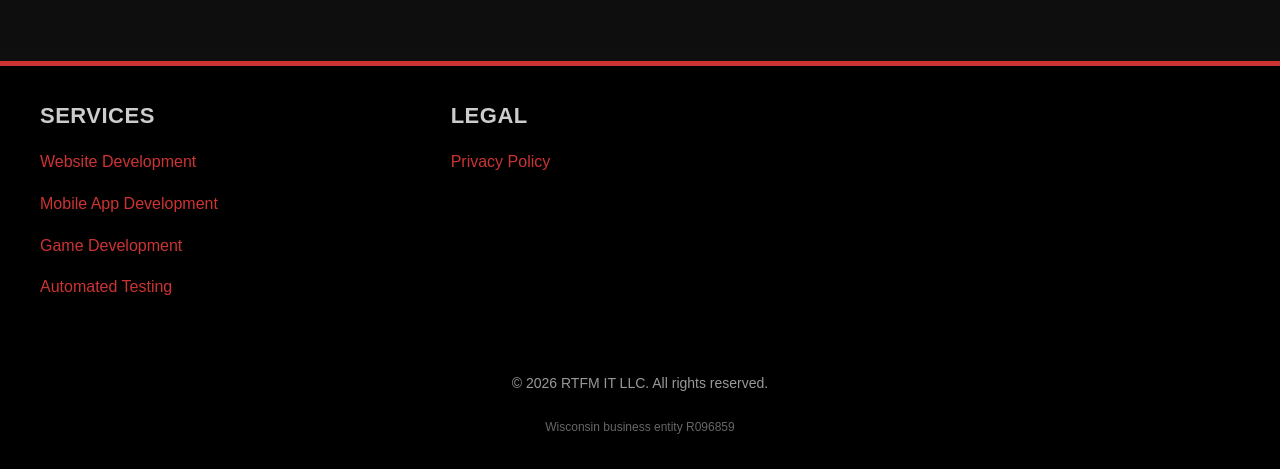
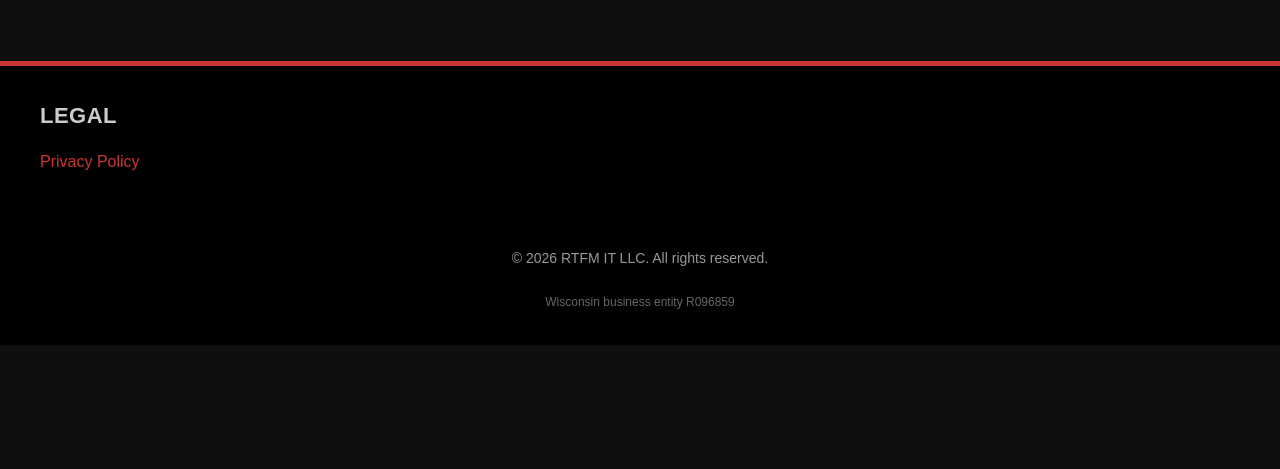
Before and after one commit to ruscoe/rtfm.it.com, a website: page privacy-policy/index.html in a window 1280 px wide. Shown: the part 751-1220 px from the top of the page. After the commit the page ends 1096 px from the top, so only its background shows below. Drawn offline with Linux system fonts and the light colour scheme.

Commit message:
Design updates.

```diff
--- a/privacy-policy/index.html
+++ b/privacy-policy/index.html
@@ -50,15 +50,6 @@
         <div class="footer-content">
             <div class="footer-grid">
                 <div>
-                    <h4>Services</h4>
-                    <ul>
-                        <li><a href="/#web-development">Website Development</a></li>
-                        <li><a href="/#mobile-development">Mobile App Development</a></li>
-                        <li><a href="/#game-development">Game Development</a></li>
-                        <li><a href="/#automated-testing">Automated Testing</a></li>
-                    </ul>
-                </div>
-                <div>
                     <h4>Legal</h4>
                     <ul>
                         <li><a href="/privacy-policy">Privacy Policy</a></li>
@@ -67,7 +58,7 @@
             </div>
             <div class="footer-bottom">
                 <p>&copy; 2026 RTFM IT LLC. All rights reserved.</p>
-                <p style="font-size: 12px; margin-top: 8px; color: #666666;">Wisconsin business entity R096859</p>
+                <p class="footer-entity">Wisconsin business entity R096859</p>
             </div>
         </div>
     </footer>
```
